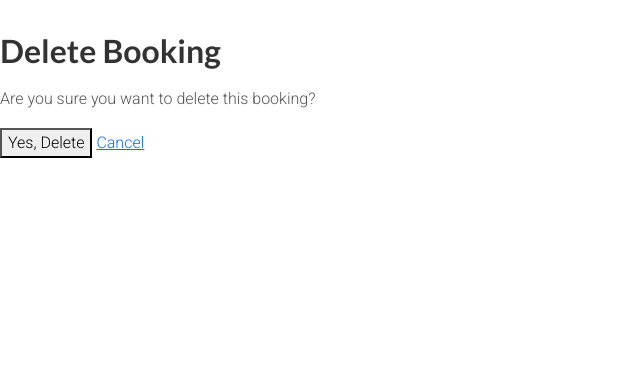
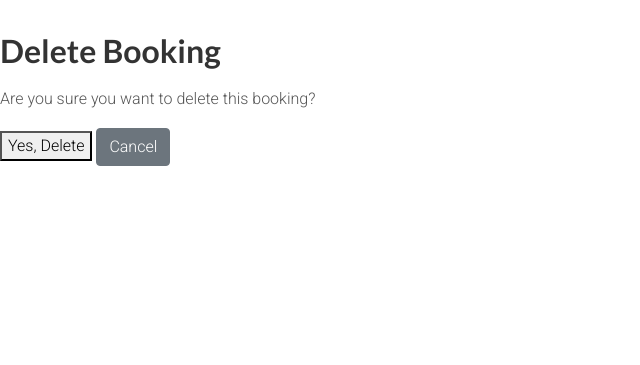
Before and after one commit to RNXVIII/project-4-resubmission, a Django app: template booking/templates/booking/delete_booking.html in a window 1280 px wide. Shown: the part 76-441 px from the top of the page, without its empty margins (0-640 px from the left). Run offline with Django 4.2, Linux system fonts and the light colour scheme; the template is opened without the code that fills it, so the values that code supplies are empty; the visitor is signed in with stand-in values (Sample User, id 1).

Commit message:
added read.md

```diff
--- a/booking/templates/booking/delete_booking.html
+++ b/booking/templates/booking/delete_booking.html
@@ -8,6 +8,8 @@
   <form method="post">
     {% csrf_token %}
     <button type="submit">Yes, Delete</button>
-    <a href="{% url 'user_bookings' %}">Cancel</a>
+    <a class="btn btn-secondary" href="{% url 'user_booking' %}">Cancel</a>
   </form>
+
+
 {% endblock %}
--- a/booking/templates/booking/edit_booking.html
+++ b/booking/templates/booking/edit_booking.html
@@ -8,5 +8,8 @@
     {% csrf_token %}
     {{ form.as_p }}
     <button type="submit">Save Changes</button>
+    <a class="btn btn-secondary" href="{% url 'user_booking' %}">Cancel</a>
   </form>
+
+
 {% endblock %}
```
Also changed, not shown: README.md, static/images/basic_modelerd.png (added), static/images/p4homr.png (added).
